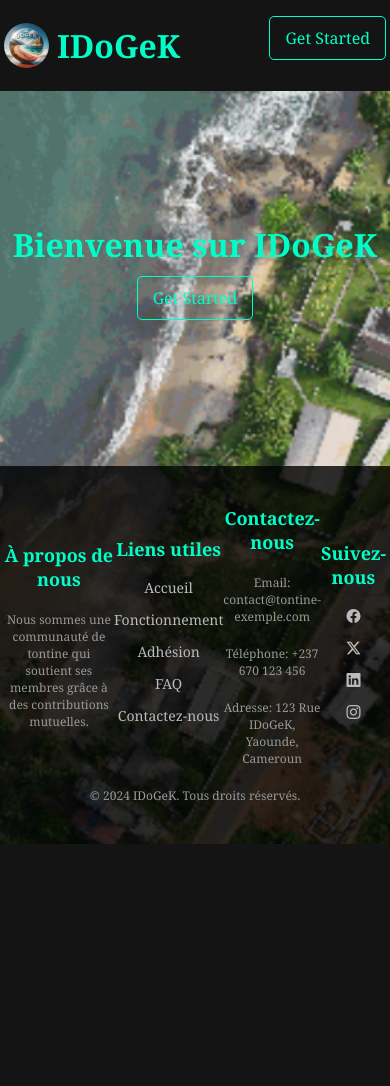
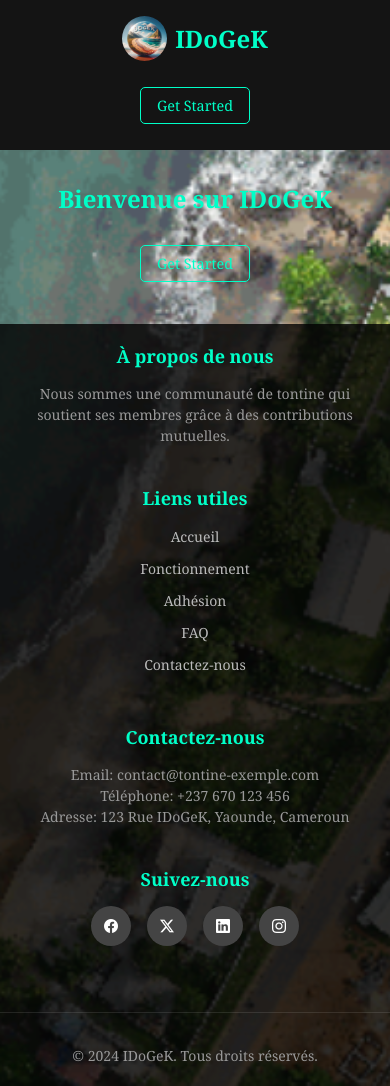
Before and after one commit to CedricEpadie/Geoapp, a Django app: page / in a window 390 px wide. Before the commit the page ends 844 px from the top, so only its background shows below. Run offline with Django 5.2, Linux system fonts and the light colour scheme.

Commit message:
Arranger le css acceuil

```diff
--- a/authentification/templates/authentification/acceuil.html
+++ b/authentification/templates/authentification/acceuil.html
@@ -21,18 +21,20 @@
             flex-direction: column;
             font-family: Georgia, 'Times New Roman', Times, serif;
             color: #00ffc8;
-            height: 100vh;
-            width: 100vw;
+            min-height: 100vh;
+            width: 100%;
             background: url("{% static 'authentification/bqckground.png' %}");
             background-size: cover;
             background-repeat: no-repeat;
             background-position: center;
+            overflow-x: hidden;
         }
 
         header {
             background-color: rgba(0, 0, 0, 0.8);
             transition: 0.3s ease-in-out;
             padding: 1rem 0;
+            width: 100%;
         }
 
         a {
@@ -49,8 +51,10 @@
             display: flex;
             justify-content: space-between;
             align-items: center;
-            width: 98%;
+            width: 90%;
+            max-width: 1200px;
             margin: 0 auto;
+            flex-wrap: wrap;
         }
 
         .logo {
@@ -62,7 +66,9 @@
 
         .logo img {
             width: 45px;
+            height: 45px;
             border-radius: 50%;
+            object-fit: cover;
         }
 
         main {
@@ -70,8 +76,10 @@
             flex-direction: column;
             justify-content: center;
             align-items: center;
-            height: 50%;
-            gap: 10px;
+            flex: 1;
+            padding: 2rem 1rem;
+            text-align: center;
+            gap: 20px;
         }
 
         header:hover {
@@ -81,9 +89,7 @@
         footer {
             background-color: rgba(0, 0, 0, 0.8);
             padding: 40px 0;
-            text-align: center;
-            position: relative;
-            margin-top: auto;
+            width: 100%;
             transition: 0.3s ease-in-out;
         }
 
@@ -91,34 +97,46 @@
             background-color: rgba(20, 20, 20, 1);
         }
 
-        footer .footer-container div {
+        .footer-container {
+            display: flex;
+            flex-wrap: wrap;
+            justify-content: space-between;
+            gap: 2rem;
+            padding: 0 1rem;
+        }
+
+        .footer-section {
             flex: 1;
-            margin: 10px;
+            min-width: 250px;
+            margin-bottom: 1.5rem;
         }
 
         .btn {
             background-color: transparent;
             border: 1px solid #00ffc8;
             color: #00ffc8;
-            padding: 10px 15px;
-            margin-bottom: 15px;
+            padding: 10px 20px;
+            margin: 10px 0;
             border-radius: 5px;
             cursor: pointer;
             transition: all 0.3s ease;
-            display: flex;
+            display: inline-flex;
             align-items: center;
-            justify-content: flex-start;
+            justify-content: center;
+            font-size: 1rem;
         }
 
         .btn:hover {
             background-color: #00ffc8;
             color: rgba(20, 20, 20, 1);
+            transform: translateY(-2px);
         }
 
         footer h4 {
             font-weight: 600;
             font-size: 18px;
             margin-bottom: 15px;
+            color: #00ffc8;
         }
 
         footer ul {
@@ -141,13 +159,13 @@
             color: #fff;
         }
 
-        footer .social-icons {
+        .socials {
             display: flex;
-            justify-content: center;
-            padding-top: 20px;
+            gap: 1rem;
+            flex-wrap: wrap;
         }
 
-        footer .social-icons a {
+        .socials a {
             background-color: #444;
             color: #fff;
             border-radius: 50%;
@@ -156,55 +174,92 @@
             display: flex;
             justify-content: center;
             align-items: center;
-            margin: 0 10px;
-            transition: background-color 0.3s;
+            transition: all 0.3s ease;
         }
 
+        .socials a:hover {
+            background-color: #00ffc8;
+            color: #000;
+            transform: translateY(-3px);
+        }
+
+        .footer-bottom {
+            text-align: center;
+            margin-top: 2rem;
+            padding-top: 2rem;
+            border-top: 1px solid rgba(255, 255, 255, 0.1);
+        }
 
         footer p {
             color: #999;
-            font-size: 12px;
-            margin-top: 20px;
+            font-size: 14px;
+            line-height: 1.5;
+        }
+
+        /* Media Queries */
+        @media screen and (max-width: 768px) {
+            .container {
+                flex-direction: column;
+                gap: 1rem;
+                text-align: center;
+            }
+
+            main h1 {
+                font-size: 1.5rem;
+            }
+
+            .footer-section {
+                flex: 100%;
+                text-align: center;
+            }
+
+            .socials {
+                justify-content: center;
+            }
+        }
+
+        @media screen and (max-width: 480px) {
+            .logo h1 {
+                font-size: 1.5rem;
+            }
+
+            .btn {
+                padding: 8px 16px;
+                font-size: 0.9rem;
+            }
+
+            footer {
+                padding: 20px 0;
+            }
+
+            .footer-section {
+                padding: 0 1rem;
+            }
         }
     </style>
 </head>
 
 <body>
-
     <header id="header">
-
         <div class="container">
-
             <div class="logo">
-
                 <img src="{% static 'authentification/LogoTest1.png' %}" alt="Logo">
                 <h1>IDoGeK</h1>
-
             </div>
-
             <a href="{% url 'authentification:login' %}" class="btn">Get Started</a>
-
         </div>
-
     </header>
 
     <main>
-
-        <h1>
-            Bienvenue sur IDoGeK
-        </h1>
-
+        <h1>Bienvenue sur IDoGeK</h1>
         <a href="{% url 'authentification:login' %}" class="btn">Get Started</a>
-
     </main>
 
     <footer>
-
         <div class="container">
             <div class="footer-section">
                 <h4>À propos de nous</h4>
-                <p>Nous sommes une communauté de tontine qui soutient ses membres grâce à des contributions mutuelles.
-                </p>
+                <p>Nous sommes une communauté de tontine qui soutient ses membres grâce à des contributions mutuelles.</p>
             </div>
             <div class="footer-section">
                 <h4>Liens utiles</h4>
@@ -236,7 +291,6 @@
         <div class="footer-bottom">
             <p>&copy; 2024 IDoGeK. Tous droits réservés.</p>
         </div>
-
     </footer>
 </body>
 
```
